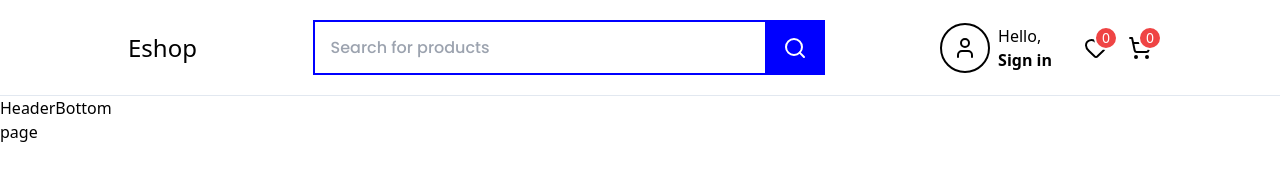
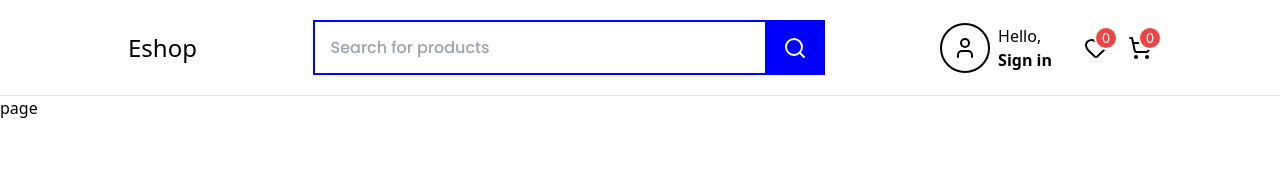
Before and after one commit to AntonKuzmenko05/multi-vendor_E-Commerce, a Next.js app in the folder apps/user-ui/: page / in a window 1280 px wide. Shown: the top 186 px of the page. Built offline with nearby package versions, Linux system fonts and the light colour scheme.

Commit message:
HeaderBottom.tsx start.

```diff
--- a/apps/user-ui/src/shared/widgets/HeaderBottom.tsx
+++ b/apps/user-ui/src/shared/widgets/HeaderBottom.tsx
@@ -1,9 +1,31 @@
-import React from 'react';
+"use client";
+import React, {useEffect, useState} from 'react';
 
 const HeaderBottom = () => {
+    const [show, setShow] = useState(false)
+    const [isSticky, setIsSticky] = useState(false)
+
+    useEffect(()=>{
+        const handleScroll = () =>{
+            if (window.screenY > 100){
+                setIsSticky(true)
+            }else {
+                setIsSticky(false)
+            }
+            window.addEventListener('scroll', handleScroll)
+            return ()=> window.removeEventListener('scroll', handleScroll)
+        }
+    }, [])
+
     return (
-        <div>
-            HeaderBottom
+        <div className={`w-full transition-all duration-300 ${isSticky ? "fixed top-0 left-0  z-[100] bg-white shadow-lg"
+            : "relative"} `}>
+            <div className={`w-[80%] relative m-auto flex items-center justify-between ${
+                isSticky ? "pt-3" : "py-0"
+            }`}>
+                {/*All dropdowns*/}
+
+            </div>
         </div>
     );
 };
```
